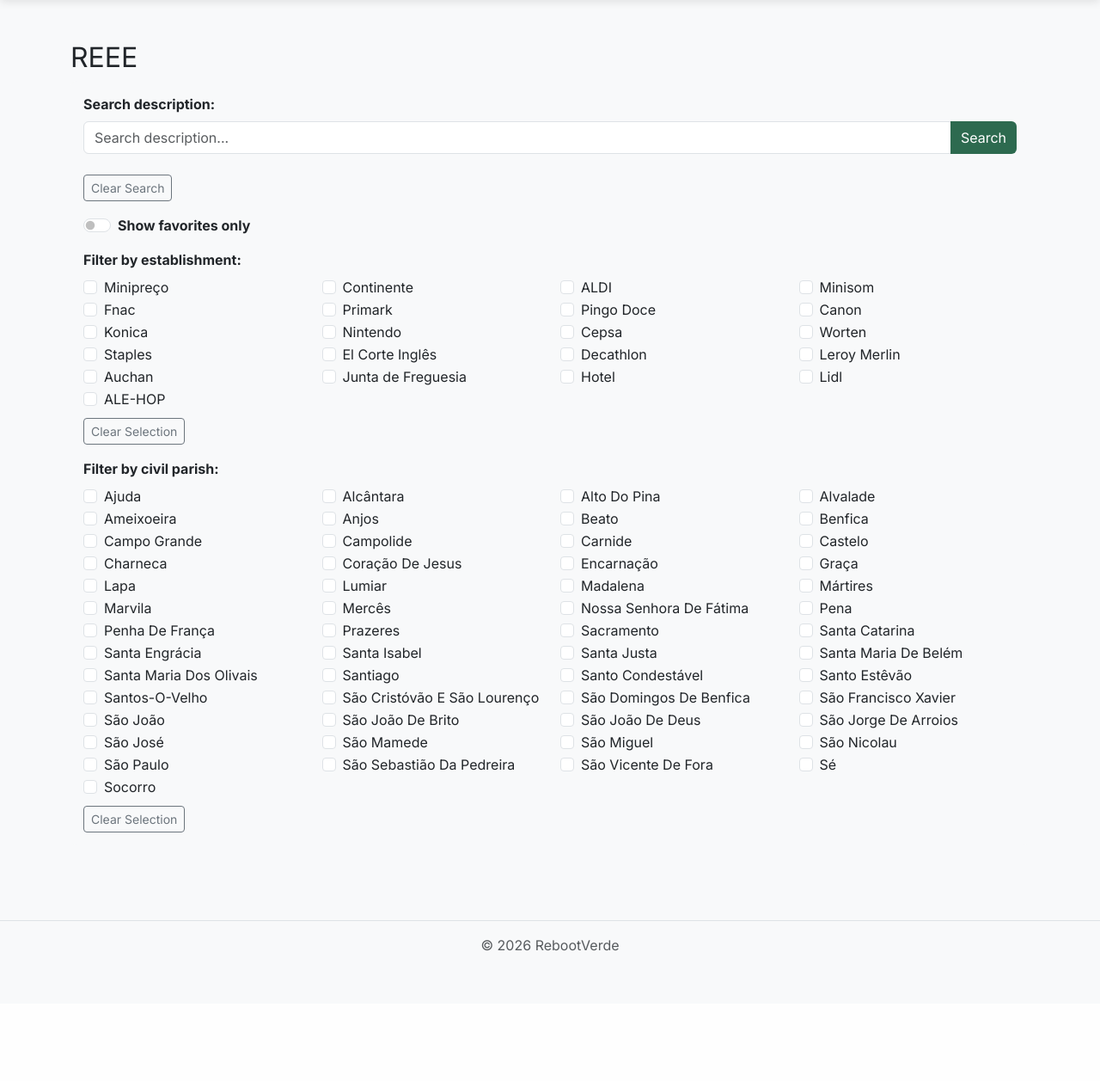
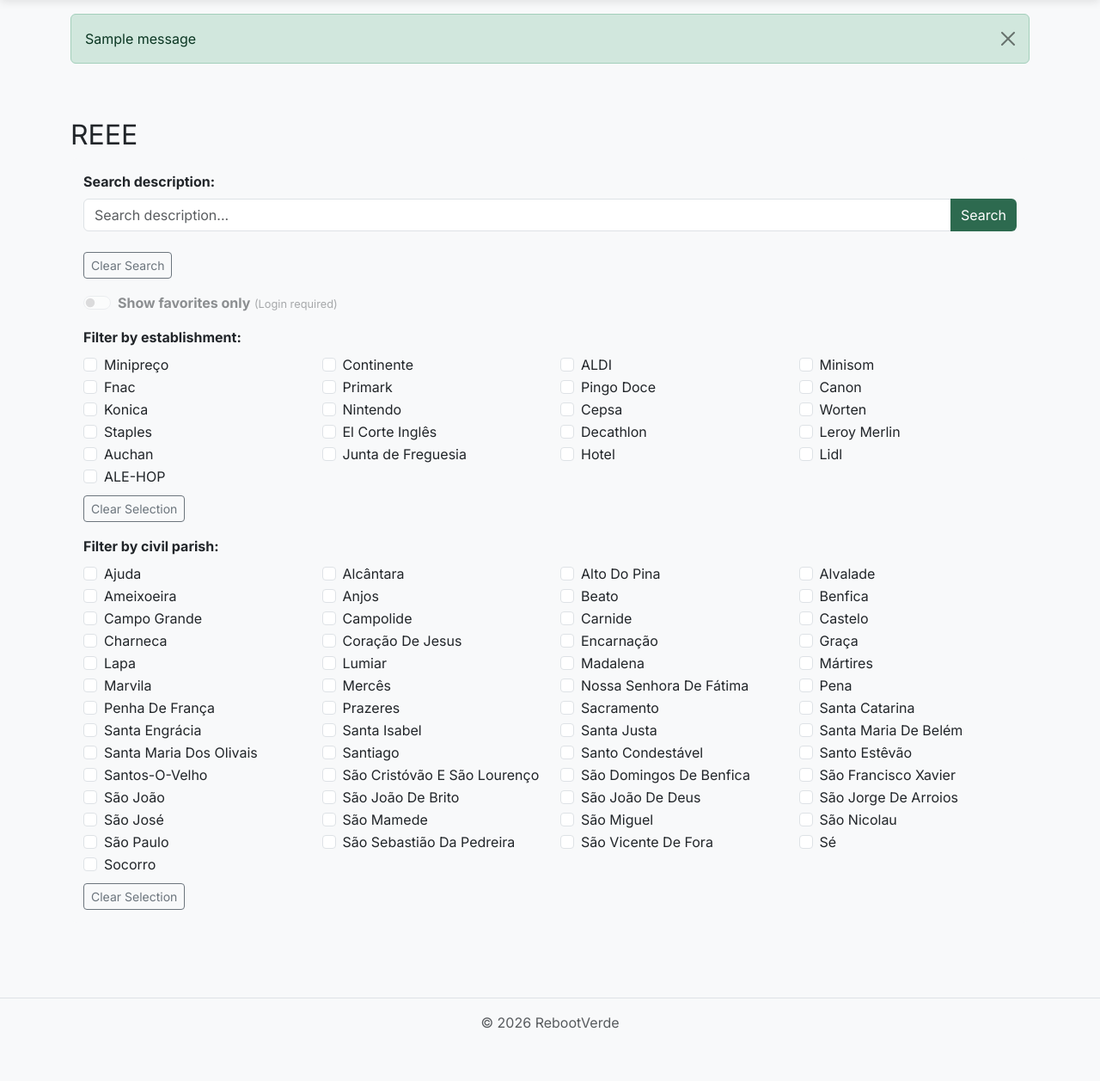
Before and after one commit to leo-snczki/RebootVerde, a Django app: page /maps/recycle-map/ in a window 1280 px wide. Shown: the part 68-1325 px from the top of the page at 86% size. Before the commit the page ends 1174 px from the top, so only its background shows below. Run offline with Django 4.2, Linux system fonts and the light colour scheme; tables that the repository leaves empty hold one stand-in row (values such as "Sample post"); one stand-in notice (Sample message) is shown; parts of the project's set-up code (start-up, migrations or seed data) failed here and were passed over; some libraries are stand-ins or nearby versions.

Commit message:
Add authentication checks for favorites and enhance alert message display

```diff
--- a/maps/templates/maps/recycle_map.html
+++ b/maps/templates/maps/recycle_map.html
@@ -33,10 +33,14 @@
         <button id="clear-search" class="btn btn-sm btn-outline-secondary mt-2">{% trans "Clear Search" %}</button>
     </div>
 
-        <div class="form-check form-switch mb-3">
-        <input class="form-check-input" type="checkbox" id="filter-favorites">
+    <div class="form-check form-switch mb-3">
+        <input class="form-check-input" type="checkbox" id="filter-favorites"
+            {% if not user.is_authenticated %}disabled{% endif %}>
         <label class="form-check-label" for="filter-favorites">
             <b>{% trans "Show favorites only" %}</b>
+            {% if not user.is_authenticated %}
+                <span class="text-muted" style="font-size: 0.8em;">(Login required)</span>
+            {% endif %}
         </label>
     </div>
 
@@ -118,6 +122,7 @@
                     },
                     onEachFeature: function (feature, layer) {
                         var props = feature.properties;
+                        var isAuthenticated = JSON.parse("{{ user.is_authenticated|yesno:'true,false' }}");
                         var searchString = `${props.descricao || ''},${props.morada || ''}, ${props.codigo_pos || ''}, ${props.localidade || ''}`.trim();
                         var searchAddress = encodeURIComponent(searchString);
                         var googleMapsUrl = `https://www.google.com/maps/search/?api=1&query=${searchAddress}`;
@@ -131,8 +136,13 @@
                             <small>${props.localidade ?? ""}</small> <br>
                             <small>${props.codigo_pos ?? "Código postal não especificado"}</small><br>
                             <div class="mt-2 d-flex flex-column gap-2">
-                                <button onclick="toggleFavorite(${pointId}, this)" class="btn btn-sm ${btnClass}">${btnText}</button>
-
+                                <button
+                                onclick="toggleFavorite(${pointId}, this)"
+                                class="btn btn-sm ${btnClass}"
+                                ${!isAuthenticated ? "disabled style='opacity:0.5; cursor:not-allowed;'" : ""}
+                                >
+                                ${!isAuthenticated ? "Login to favorite" : btnText}
+                                </button>
                                 <a href="${googleMapsUrl}" target="_blank" rel="noopener noreferrer">
                                     <button id="open-on-google-maps-btn" class="btn btn-sm btn-outline-primary w-100">Open on Google Maps</button>
                                 </a>
--- a/maps/views.py
+++ b/maps/views.py
@@ -1,3 +1,5 @@
+from urllib import request
+
 from django.shortcuts import render, get_object_or_404
 from django.core.serializers import serialize
 from .models import PontoRecolha, Freguesia, FavoritePoint
@@ -6,6 +8,7 @@
 from django.db.models import Q
 from django.contrib.auth.decorators import login_required
 from django.views.decorators.http import require_POST
+from django.contrib import messages
 
 BRANDS_REEE = [
     "Minipreço", "Continente", "ALDI", "Minisom", "Fnac", "Primark", "Pingo Doce", "Canon", "Konica", "Nintendo", "Cepsa", "Worten",
@@ -91,9 +94,12 @@
 
     return JsonResponse(data)
 
-@login_required
 @require_POST
 def toggle_favorite(request, point_id):
+    if not request.user.is_authenticated:
+        messages.error(request, "Precisas de iniciar sessão para adicionar favoritos.")
+        return JsonResponse({'error': 'auth'}, status=401)
+
     ponto = get_object_or_404(PontoRecolha, id=point_id)
 
     favorite, created = FavoritePoint.objects.get_or_create(user=request.user, ponto_recolha=ponto)
--- a/templates/base.html
+++ b/templates/base.html
@@ -23,6 +23,17 @@
 <body>
     {% include 'partial/navbar.html' %}
 
+    {% if messages %}
+    <div class="container mt-3">
+        {% for message in messages %}
+        <div class="alert alert-{{ message.tags }} alert-dismissible fade show" role="alert">
+            {{ message }}
+            <button type="button" class="btn-close" data-bs-dismiss="alert"></button>
+        </div>
+        {% endfor %}
+    </div>
+    {% endif %}
+
     <main class="container py-5" style="min-height: 80vh;">
         {% block content %}{% endblock %}
     </main>
```
